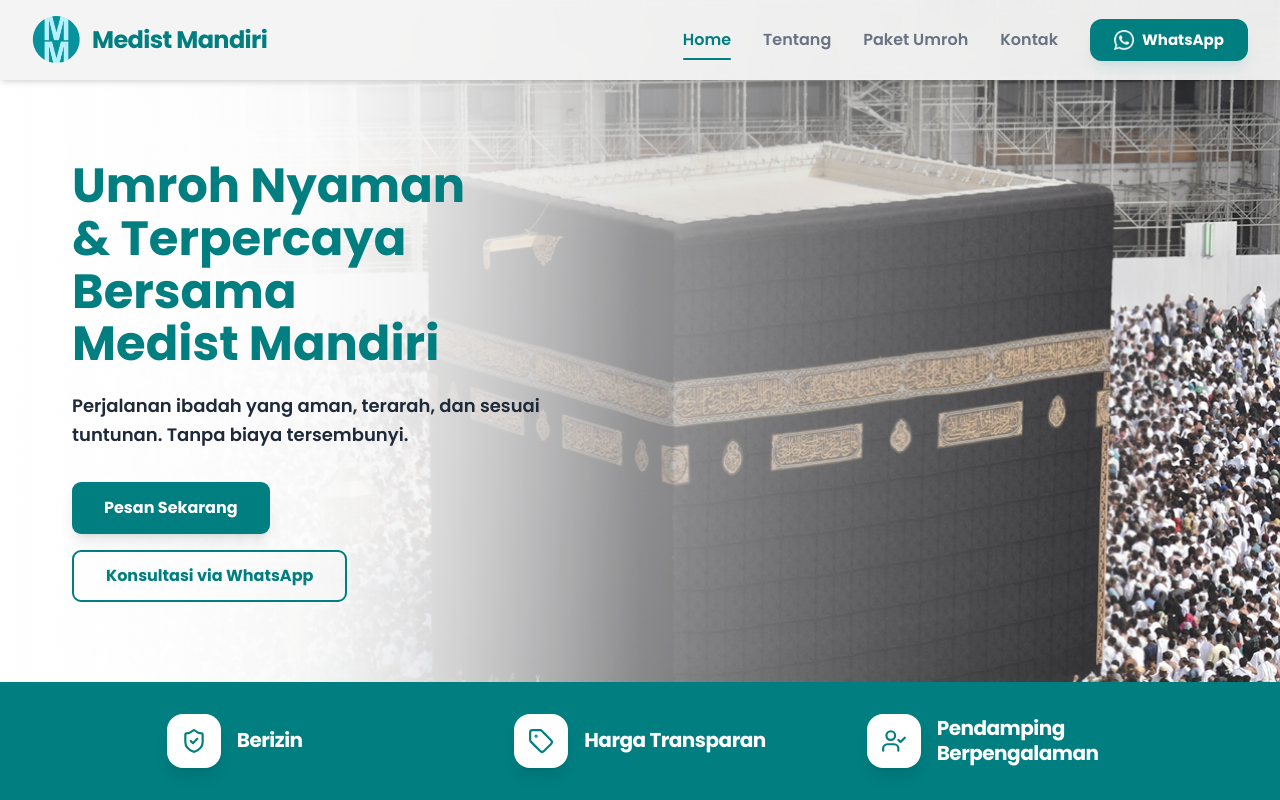
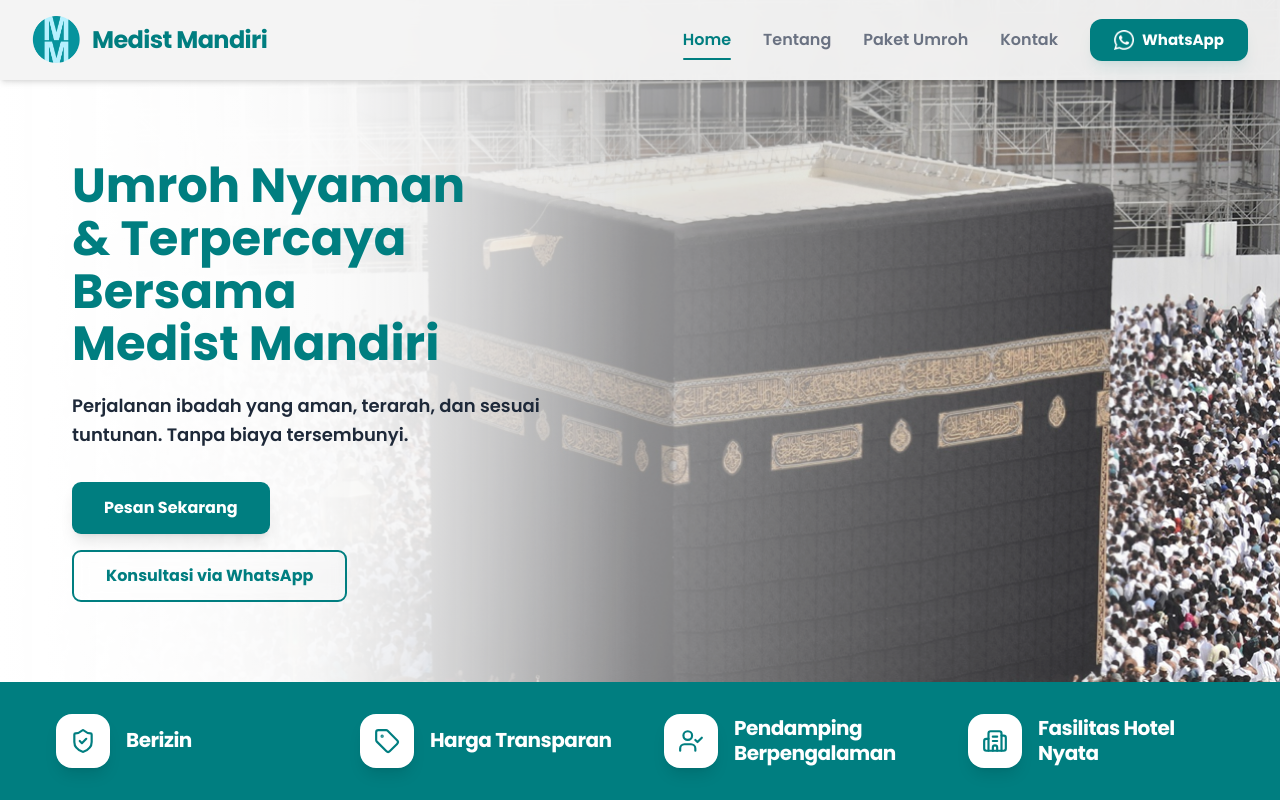
Before and after one commit to Nandonayaka/medist-mandiri, a React (Vite) app: page /#/ in a window 1280 px wide. Shown: the top 800 px of the page. Built offline with nearby package versions, Linux system fonts and the light colour scheme.

Commit message:
feat: Feature

```diff
--- a/src/components/Features.jsx
+++ b/src/components/Features.jsx
@@ -5,6 +5,7 @@ const Features = () => {
         { name: "Berizin", icon: <ShieldCheck className="w-[26px] h-[26px] text-[#007E80]" /> },
         { name: "Harga Transparan", icon: <Tag className="w-[26px] h-[26px] text-[#007E80]" /> },
         { name: "Pendamping Berpengalaman", icon: <UserCheck className="w-[26px] h-[26px] text-[#007E80]" /> },
+        { name: "Fasilitas Hotel Nyata", icon: <Building2 className="w-[26px] h-[26px] text-[#007E80]" /> },
     ];
 
     const whyChooseUs = [
@@ -36,23 +37,23 @@ const Features = () => {
             {/* Teal Highlights Bar */}
             <div className="bg-[#007E80] py-6 md:py-8">
                 <div className="container mx-auto px-4">
-                    <div className="grid grid-cols-1 sm:grid-cols-3 gap-6 sm:gap-4 md:gap-12 items-center justify-items-center">
+                    <div className="grid grid-cols-2 md:grid-cols-4 gap-y-8 gap-x-4 md:gap-12 items-center justify-items-center">
                         {highlights.map((item, idx) => (
                             <div
                                 key={idx}
-                                className="flex flex-col sm:flex-row items-center gap-3 sm:gap-4 text-white text-center sm:text-left group"
+                                className="flex flex-col sm:flex-row items-center gap-3 sm:gap-4 text-white text-center sm:text-left group w-full justify-center sm:justify-start"
                                 data-aos="fade-up"
                                 data-aos-delay={idx * 100}
                             >
-                                <div className="bg-white/10 sm:bg-white p-3 sm:p-3.5 rounded-2xl flex items-center justify-center shadow-lg transition-all duration-300 group-hover:scale-110 group-hover:bg-white">
+                                <div className="bg-white/10 sm:bg-white p-3 sm:p-3.5 rounded-2xl flex items-center justify-center shadow-lg transition-all duration-300 group-hover:scale-110 group-hover:bg-white flex-shrink-0">
                                     <div className="sm:text-inherit text-white sm:block hidden">
                                         {item.icon}
                                     </div>
-                                    <div className="sm:hidden block invert brightness-0">
+                                    <div className="sm:hidden block invert brightness-0 scale-90">
                                         {item.icon}
                                     </div>
                                 </div>
-                                <span className="text-[16px] sm:text-[18px] md:text-xl font-bold tracking-tight leading-tight">
+                                <span className="text-[14px] sm:text-[18px] md:text-xl font-bold tracking-tight leading-tight max-w-[120px] sm:max-w-none">
                                     {item.name}
                                 </span>
                             </div>
```
